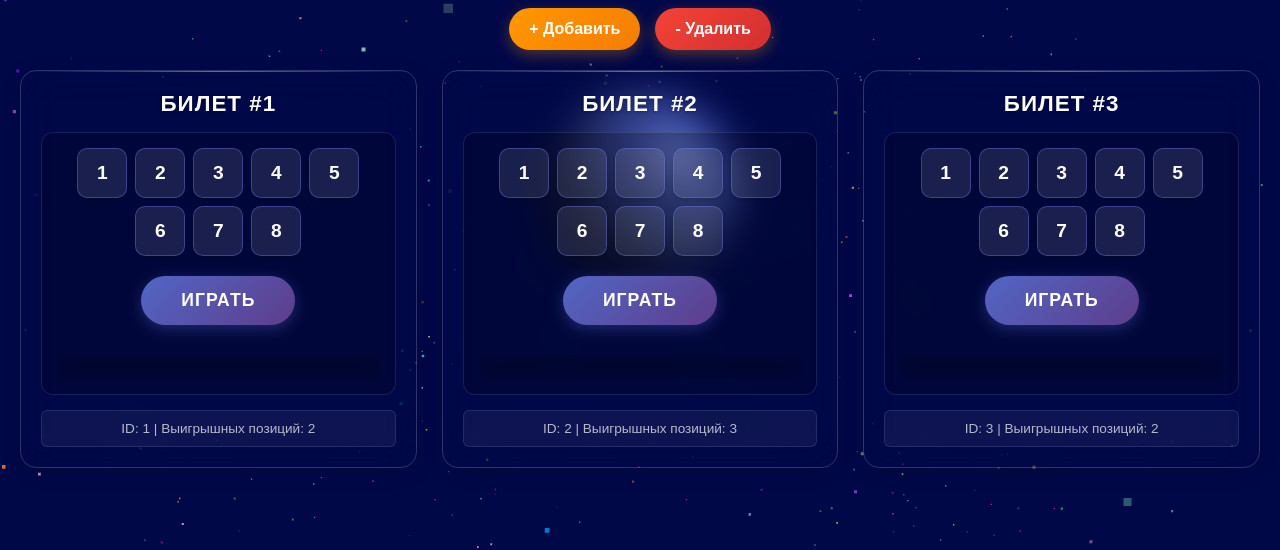
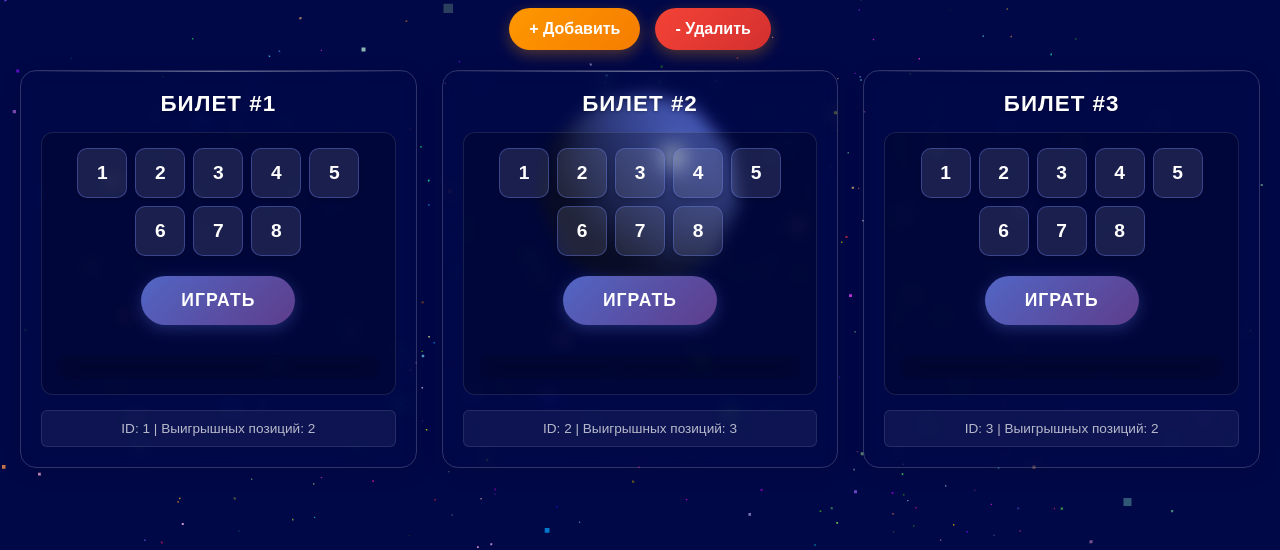
Before and after one commit to RU2058228C1/RU2058228C1.GITHUB.IO, a plain HTML site: page test_.html in a window 1280 px wide. Shown: the part 209-759 px from the top of the page. Drawn offline with nearby package versions, Linux system fonts and the light colour scheme; animation ran at ten frames a second; a web font is replaced by a local one.

Commit message:
Update test_.html

```diff
--- a/test_.html
+++ b/test_.html
@@ -91,7 +91,7 @@
          /* СТИЛИ GLASSMORPHISM ДЛЯ БИЛЕТОВ */
         .ticket {
          /* background: rgba(255, 255, 255, 0.08); */
-            backdrop-filter: blur(20px);
+            backdrop-filter: blur(7.8px);
             -webkit-backdrop-filter: blur(20px);
             border-radius: 16px;
             padding: 20px;
```
